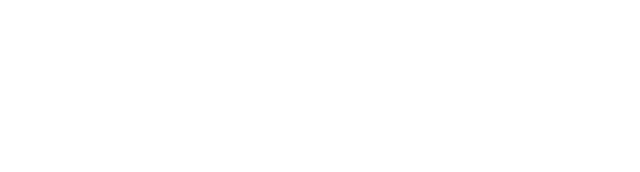
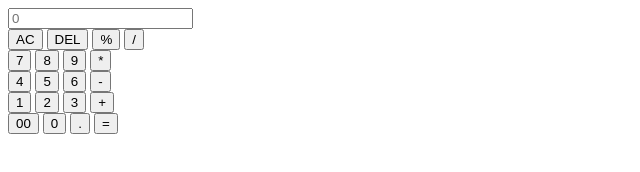
Before and after one commit to riteshK8055/SimpleCalculator, a plain HTML site: page index.html in a window 1280 px wide. Shown: the whole page, without its empty margins (0-640 px from the left). Drawn offline with Linux system fonts and the light colour scheme.

Commit message:
html code complete

```diff
--- a/index.html
+++ b/index.html
@@ -8,6 +8,45 @@
 </head>
 <body>
 
+    <div class="calculator">
+
+        <input type="text" placeholder="0">
+        <div>
+            <button>AC</button>
+            <button>DEL</button>
+            <button>%</button>
+            <button>/</button>
+        </div>
+
+        <div>
+            <button>7</button>
+            <button>8</button>
+            <button>9</button>
+            <button>*</button>
+        </div>
+
+        <div>
+            <button>4</button>
+            <button>5</button>
+            <button>6</button>
+            <button>-</button>
+        </div>
+
+        <div>
+            <button>1</button>
+            <button>2</button>
+            <button>3</button>
+            <button>+</button>
+        </div>
+
+        <div>
+            <button>00</button>
+            <button>0</button>
+            <button>.</button>
+            <button>=</button>
+        </div>
+
+    </div>
 
 
     <script src="script.js"></script>
```
